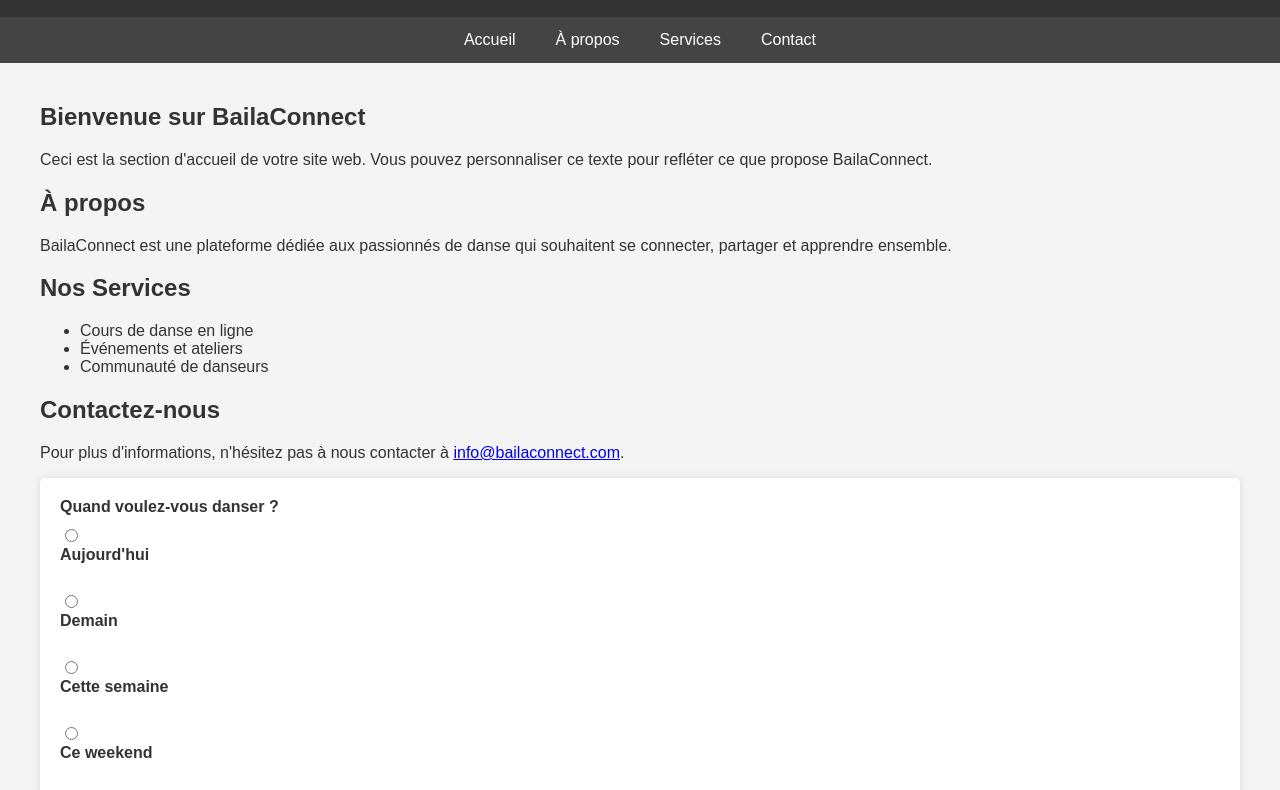
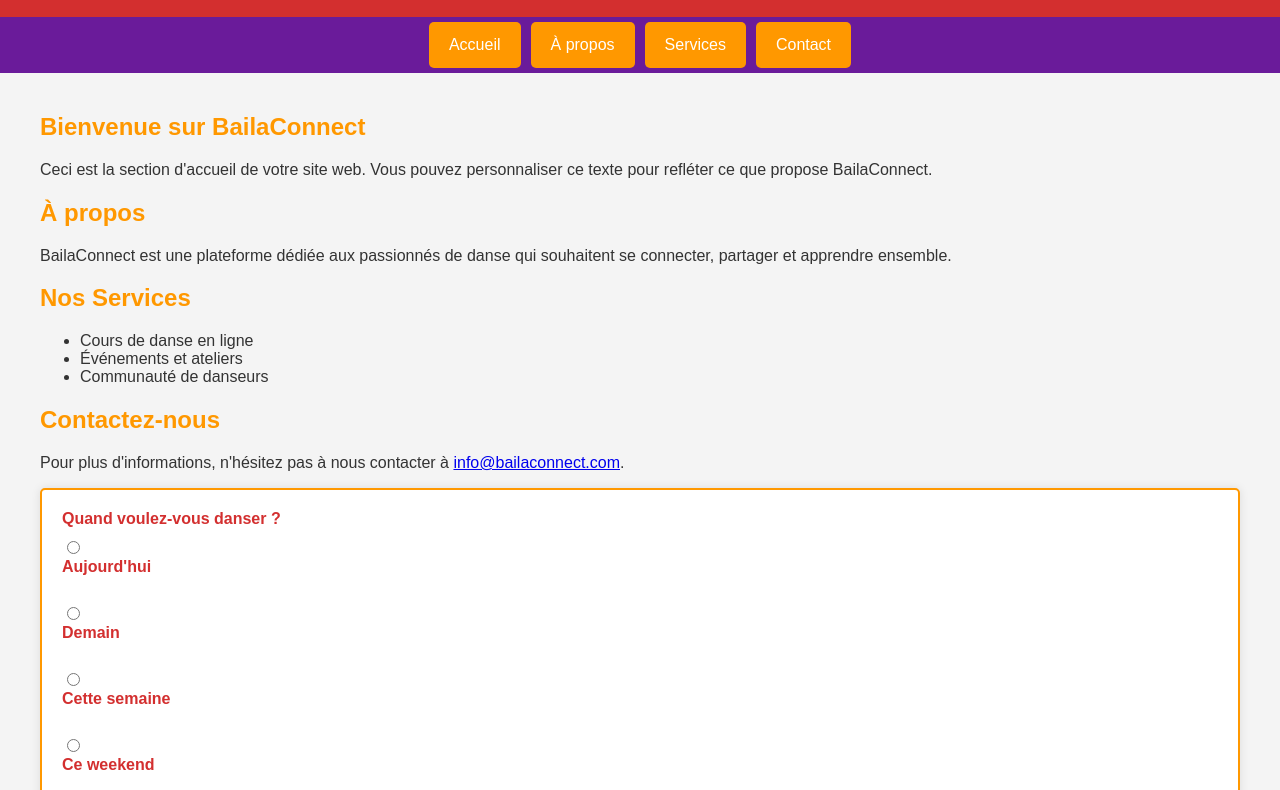
Before and after one commit to morganegsm/BailaConnect, a plain HTML site: page index.html in a window 1280 px wide. Shown: the part 83-873 px from the top of the page. Drawn offline with Linux system fonts and the light colour scheme.

Commit message:
Update index.html

```diff
--- a/index.html
+++ b/index.html
@@ -15,7 +15,7 @@
         }
 
         header {
-            background-color: #333;
+            background-color: #d32f2f; /* Rouge vif */
             color: white;
             padding: 10px 0;
             text-align: center;
@@ -24,7 +24,7 @@
         nav {
             display: flex;
             justify-content: center;
-            background-color: #444;
+            background-color: #6a1b9a; /* Violet */
         }
 
         nav a {
@@ -32,10 +32,13 @@
             padding: 14px 20px;
             text-decoration: none;
             text-align: center;
+            background-color: #ff9800; /* Orange */
+            border-radius: 5px;
+            margin: 5px;
         }
 
         nav a:hover {
-            background-color: #555;
+            background-color: #fbc02d; /* Jaune */
         }
 
         .container {
@@ -57,16 +60,18 @@
             padding: 20px;
             border-radius: 5px;
             box-shadow: 0px 0px 10px rgba(0, 0, 0, 0.1);
+            border: 2px solid #ff9800; /* Orange pour border */
         }
 
         label {
             display: block;
             margin-bottom: 10px;
             font-weight: bold;
+            color: #d32f2f; /* Rouge vif */
         }
 
         input[type="submit"] {
-            background-color: #333;
+            background-color: #d32f2f; /* Rouge vif */
             color: white;
             padding: 10px 20px;
             border: none;
@@ -75,7 +80,11 @@
         }
 
         input[type="submit"]:hover {
-            background-color: #555;
+            background-color: #c2185b; /* Violet foncé */
+        }
+
+        .highlight {
+            color: #ff9800; /* Orange pour highlights */
         }
     </style>
 </head>
@@ -94,17 +103,17 @@
 
     <div class="container">
         <section id="home">
-            <h2>Bienvenue sur BailaConnect</h2>
+            <h2 class="highlight">Bienvenue sur BailaConnect</h2>
             <p>Ceci est la section d'accueil de votre site web. Vous pouvez personnaliser ce texte pour refléter ce que propose BailaConnect.</p>
         </section>
 
         <section id="about">
-            <h2>À propos</h2>
+            <h2 class="highlight">À propos</h2>
             <p>BailaConnect est une plateforme dédiée aux passionnés de danse qui souhaitent se connecter, partager et apprendre ensemble.</p>
         </section>
 
         <section id="services">
-            <h2>Nos Services</h2>
+            <h2 class="highlight">Nos Services</h2>
             <ul>
                 <li>Cours de danse en ligne</li>
                 <li>Événements et ateliers</li>
@@ -113,7 +122,7 @@
         </section>
 
         <section id="contact">
-            <h2>Contactez-nous</h2>
+            <h2 class="highlight">Contactez-nous</h2>
             <p>Pour plus d'informations, n'hésitez pas à nous contacter à <a href="mailto:info@bailaconnect.com">info@bailaconnect.com</a>.</p>
             <!-- Formulaire -->
             <form action="#" method="post">
```
